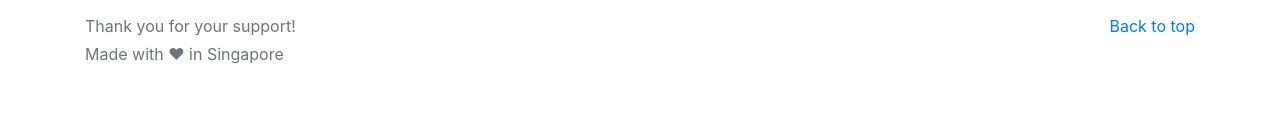
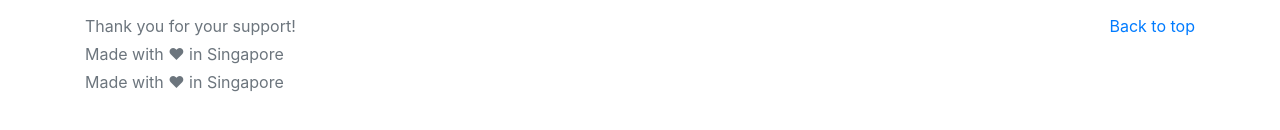
Before and after one commit to svram/sumo-old, a plain HTML site: page index.html in a window 1280 px wide. Shown: the part 1845-1975 px from the top of the page. Drawn offline with nearby package versions, Linux system fonts and the light colour scheme; no server answers.

Commit message:
modify main.yml

```diff
--- a/index.html
+++ b/index.html
@@ -118,6 +118,7 @@
         </p>
         <p>Thank you for your support!</p>
         <p>Made with &hearts; in Singapore</p>
+        <p>Made with &hearts; in Singapore</p>
       </div>
     </footer>
 
```
Also changed, not shown: 1 other file.
